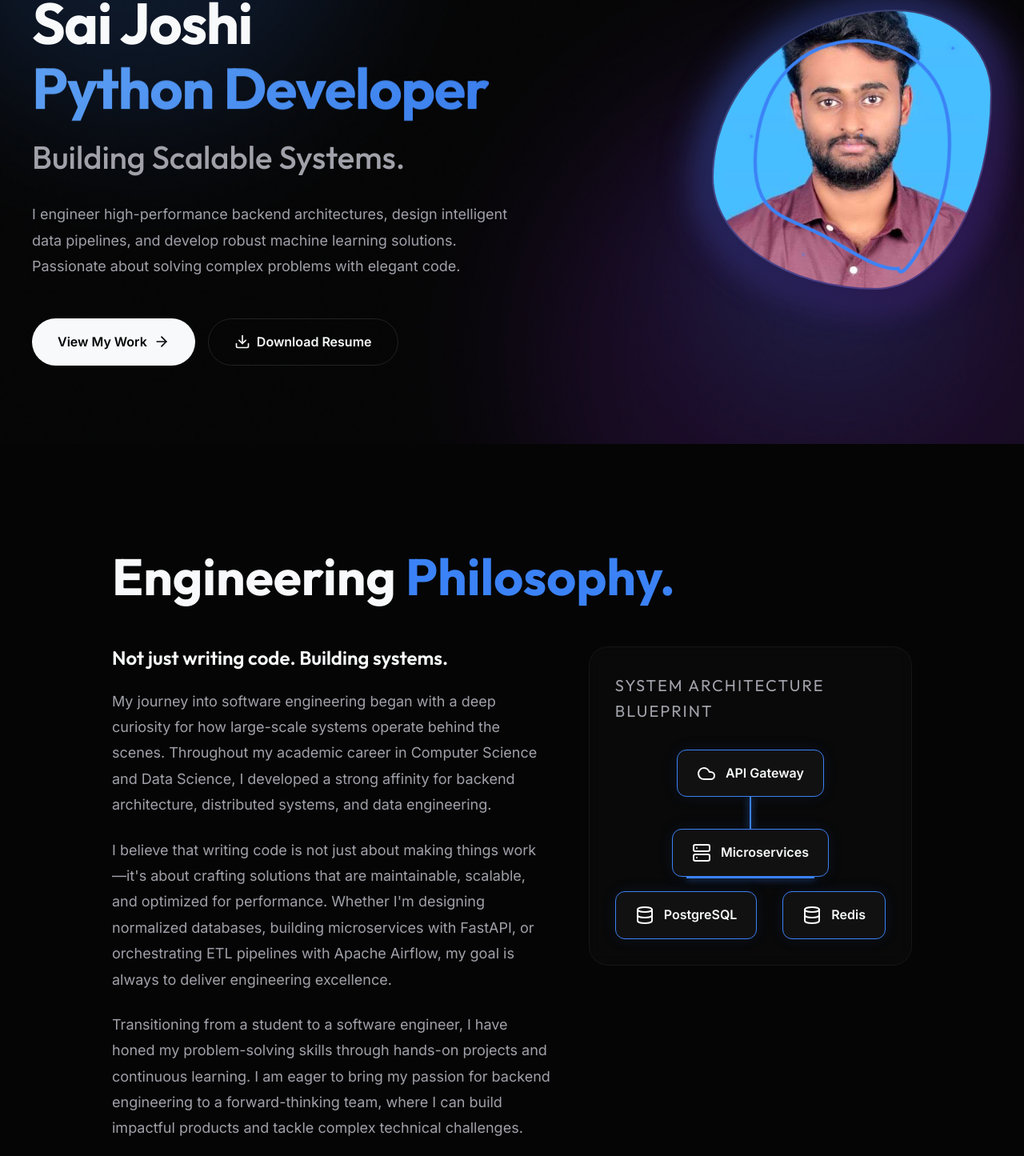
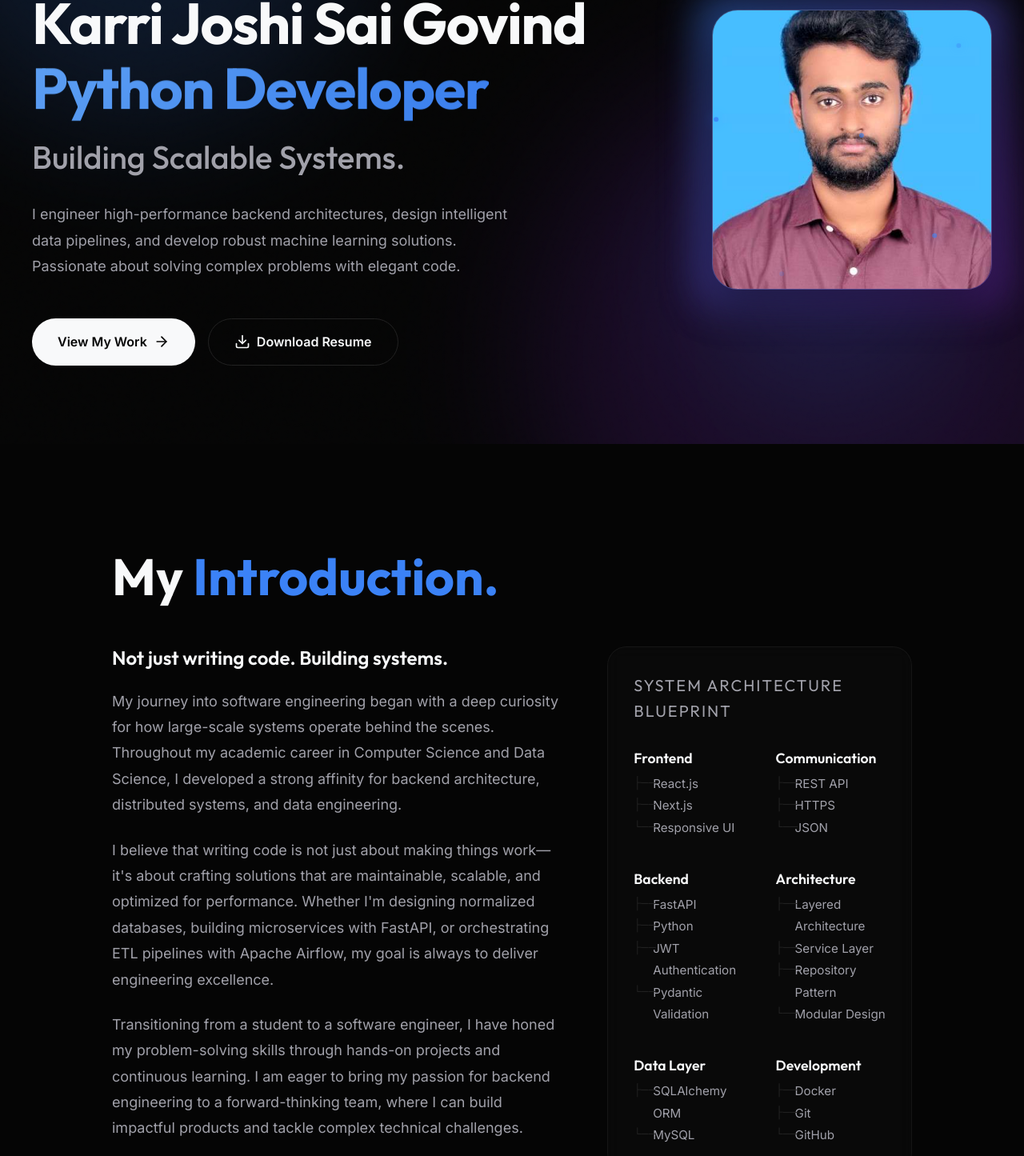
Before and after one commit to KJoshiSaiGovind/portfolio-website, a Next.js app: page / in a window 1280 px wide. Shown: the part 245-1690 px from the top of the page at 80% size. Built offline with nearby package versions, Linux system fonts and the light colour scheme.

Commit message:
fix: update hero styling, about tree, and contact info

```diff
--- a/sections/About.module.css
+++ b/sections/About.module.css
@@ -96,68 +96,57 @@
   letter-spacing: 2px;
 }
 
-.archDiagram {
-  display: flex;
-  flex-direction: column;
-  align-items: center;
+.treeDiagram {
+  display: grid;
+  grid-template-columns: repeat(2, 1fr);
+  gap: 2.5rem;
   width: 100%;
 }
 
-.node {
-  background: var(--surface);
-  border: 1px solid var(--accent);
-  padding: 1rem 1.5rem;
-  border-radius: 0.75rem;
+.treeSection {
   display: flex;
-  align-items: center;
-  gap: 0.75rem;
-  font-weight: 600;
-  color: var(--primary);
-  box-shadow: 0 0 20px rgba(59, 130, 246, 0.1);
-  position: relative;
-  z-index: 2;
+  flex-direction: column;
 }
 
-.line {
-  width: 2px;
-  background: var(--accent);
-  box-shadow: 0 0 10px var(--accent);
-  z-index: 1;
-}
-
-.branch {
-  display: flex;
-  justify-content: center;
-  width: 160px;
+.treeRoot {
+  font-size: 1.1rem;
+  color: var(--primary);
+  margin-bottom: 0.5rem;
+  font-family: var(--font-heading);
   position: relative;
 }
 
-.branchLine {
-  height: 2px;
-  background: var(--accent);
-  box-shadow: 0 0 10px var(--accent);
+.treeList {
+  list-style: none;
+  padding: 0;
+  margin: 0;
+  position: relative;
 }
 
-.branchLine:first-child {
-  transform-origin: right center;
-}
-.branchLine:last-child {
-  transform-origin: left center;
+.treeList li {
+  position: relative;
+  padding-left: 1.5rem;
+  color: var(--secondary);
+  font-size: 0.95rem;
+  line-height: 1.8;
 }
 
-.dbNodes {
-  display: flex;
-  gap: 2rem;
-  margin-top: 1rem;
+.treeList li::before {
+  content: '├──';
+  position: absolute;
+  left: 0;
+  top: 0;
+  color: var(--border);
+  font-family: monospace;
+}
+
+.treeList li.lastNode::before {
+  content: '└──';
 }
 
 @media (max-width: 768px) {
-  .dbNodes {
-    flex-direction: column;
-    gap: 1rem;
-    margin-top: 2rem; /* Adjusted for mobile vertical stacking without complex branch lines */
-  }
-  .branch {
-    display: none;
+  .treeDiagram {
+    grid-template-columns: 1fr;
+    gap: 1.5rem;
   }
 }
--- a/sections/About.tsx
+++ b/sections/About.tsx
@@ -13,7 +13,7 @@ export default function About() {
       <div className={styles.container}>
         <FadeIn>
           <h2 className={styles.sectionTitle}>
-            Engineering <span>Philosophy.</span>
+            My <span>Introduction.</span>
           </h2>
         </FadeIn>
 
@@ -45,25 +45,60 @@ export default function About() {
           <FadeIn delay={0.5} direction="up">
             <div className={styles.architectureWrapper}>
               <div className={styles.archTitle}>System Architecture Blueprint</div>
-              <div className={styles.archDiagram}>
-                <motion.div className={styles.node} whileHover={{ scale: 1.05 }}>
-                  <Cloud size={24} /> API Gateway
-                </motion.div>
-                <motion.div className={styles.line} initial={{ height: 0 }} whileInView={{ height: 40 }} viewport={{ once: true }} transition={{ duration: 1 }} />
-                <motion.div className={styles.node} whileHover={{ scale: 1.05 }}>
-                  <Server size={24} /> Microservices
-                </motion.div>
-                <div className={styles.branch}>
-                  <motion.div className={styles.branchLine} initial={{ width: 0 }} whileInView={{ width: 80 }} viewport={{ once: true }} transition={{ delay: 1, duration: 1 }} />
-                  <motion.div className={styles.branchLine} initial={{ width: 0 }} whileInView={{ width: 80 }} viewport={{ once: true }} transition={{ delay: 1, duration: 1 }} />
+              <div className={styles.treeDiagram}>
+                <div className={styles.treeSection}>
+                  <h4 className={styles.treeRoot}>Frontend</h4>
+                  <ul className={styles.treeList}>
+                    <li>React.js</li>
+                    <li>Next.js</li>
+                    <li className={styles.lastNode}>Responsive UI</li>
+                  </ul>
                 </div>
-                <div className={styles.dbNodes}>
-                  <motion.div className={styles.node} whileHover={{ scale: 1.05 }}>
-                    <Database size={24} /> PostgreSQL
-                  </motion.div>
-                  <motion.div className={styles.node} whileHover={{ scale: 1.05 }}>
-                    <Database size={24} /> Redis
-                  </motion.div>
+
+                <div className={styles.treeSection}>
+                  <h4 className={styles.treeRoot}>Communication</h4>
+                  <ul className={styles.treeList}>
+                    <li>REST API</li>
+                    <li>HTTPS</li>
+                    <li className={styles.lastNode}>JSON</li>
+                  </ul>
+                </div>
+
+                <div className={styles.treeSection}>
+                  <h4 className={styles.treeRoot}>Backend</h4>
+                  <ul className={styles.treeList}>
+                    <li>FastAPI</li>
+                    <li>Python</li>
+                    <li>JWT Authentication</li>
+                    <li className={styles.lastNode}>Pydantic Validation</li>
+                  </ul>
+                </div>
+
+                <div className={styles.treeSection}>
+                  <h4 className={styles.treeRoot}>Architecture</h4>
+                  <ul className={styles.treeList}>
+                    <li>Layered Architecture</li>
+                    <li>Service Layer</li>
+                    <li>Repository Pattern</li>
+                    <li className={styles.lastNode}>Modular Design</li>
+                  </ul>
+                </div>
+
+                <div className={styles.treeSection}>
+                  <h4 className={styles.treeRoot}>Data Layer</h4>
+                  <ul className={styles.treeList}>
+                    <li>SQLAlchemy ORM</li>
+                    <li className={styles.lastNode}>MySQL</li>
+                  </ul>
+                </div>
+
+                <div className={styles.treeSection}>
+                  <h4 className={styles.treeRoot}>Development</h4>
+                  <ul className={styles.treeList}>
+                    <li>Docker</li>
+                    <li>Git</li>
+                    <li className={styles.lastNode}>GitHub</li>
+                  </ul>
                 </div>
               </div>
             </div>
--- a/sections/Contact.tsx
+++ b/sections/Contact.tsx
@@ -61,14 +61,7 @@ export default function Contact() {
                   <MapPin className={styles.infoIcon} size={24} />
                   <div>
                     <h4>Location</h4>
-                    <p>Remote / Global</p>
-                  </div>
-                </div>
-                <div className={styles.infoItem}>
-                  <Clock className={styles.infoIcon} size={24} />
-                  <div>
-                    <h4>Timezone</h4>
-                    <p>IST (GMT+5:30)</p>
+                    <p>Visakhapatnam, India</p>
                   </div>
                 </div>
                 <div className={styles.infoItem}>
--- a/sections/Hero.module.css
+++ b/sections/Hero.module.css
@@ -77,53 +77,35 @@
 
 .profilePic {
   object-fit: cover;
-  border: 2px solid rgba(255, 255, 255, 0.1);
-  animation: liquidMorph 8s ease-in-out infinite;
-  box-shadow: 0 10px 40px rgba(0, 0, 0, 0.5);
+  border-radius: 2rem;
+  border: 1px solid rgba(255, 255, 255, 0.15);
+  box-shadow: 0 20px 50px rgba(0, 0, 0, 0.5), inset 0 0 0 1px rgba(255, 255, 255, 0.1);
   position: relative;
   z-index: 2;
+  transition: transform 0.3s ease, box-shadow 0.3s ease;
 }
 
-.blobBorder {
-  position: absolute;
-  top: 50%;
-  left: 50%;
-  transform: translate(-50%, -50%);
-  width: 120%;
-  height: 120%;
-  animation: rotateSlow 20s linear infinite;
-  z-index: 3;
-  pointer-events: none;
+.profileWrapper:hover .profilePic {
+  transform: translateY(-10px) scale(1.02);
+  box-shadow: 0 30px 60px rgba(0, 0, 0, 0.6), inset 0 0 0 1px rgba(255, 255, 255, 0.2);
+  border-color: rgba(59, 130, 246, 0.4);
 }
 
 .particle {
   position: absolute;
-  width: 4px;
-  height: 4px;
+  width: 6px;
+  height: 6px;
   background: var(--accent);
   border-radius: 50%;
   z-index: 4;
-  box-shadow: 0 0 10px var(--accent);
+  box-shadow: 0 0 15px var(--accent);
 }
 
-.particle:nth-child(1) { top: 10%; left: 20%; }
-.particle:nth-child(2) { top: 80%; left: 80%; }
-.particle:nth-child(3) { top: 50%; left: 10%; }
-.particle:nth-child(4) { top: 20%; left: 90%; }
-.particle:nth-child(5) { top: 90%; left: 30%; }
-
-@keyframes rotateSlow {
-  0% { transform: translate(-50%, -50%) rotate(0deg); }
-  100% { transform: translate(-50%, -50%) rotate(360deg); }
-}
-
-@keyframes liquidMorph {
-  0% { border-radius: 60% 40% 30% 70% / 60% 30% 70% 40%; }
-  25% { border-radius: 40% 60% 70% 30% / 40% 40% 60% 50%; }
-  50% { border-radius: 50% 50% 30% 70% / 30% 60% 40% 60%; }
-  75% { border-radius: 70% 30% 50% 50% / 60% 30% 70% 40%; }
-  100% { border-radius: 60% 40% 30% 70% / 60% 30% 70% 40%; }
-}
+.particle:nth-child(1) { top: 5%; left: 15%; }
+.particle:nth-child(2) { top: 85%; left: 75%; }
+.particle:nth-child(3) { top: 45%; left: 5%; }
+.particle:nth-child(4) { top: 15%; left: 85%; }
+.particle:nth-child(5) { top: 95%; left: 25%; }
 
 .title {
   font-size: clamp(2.5rem, 6vw, 4.5rem);
--- a/sections/Hero.tsx
+++ b/sections/Hero.tsx
@@ -46,7 +46,7 @@ export default function Hero() {
 
           <FadeIn delay={0.2}>
             <h1 className={styles.title}>
-              Sai Joshi <br />
+              Karri Joshi Sai Govind <br />
               <div className={styles.roleWrapper}>
                 <AnimatePresence mode="wait">
                   <motion.span
@@ -95,9 +95,6 @@ export default function Hero() {
             style={{ x: parallaxX, y: parallaxY }}
           >
             <div className={styles.imageGlow} />
-            <svg className={styles.blobBorder} viewBox="0 0 200 200" xmlns="http://www.w3.org/2000/svg">
-              <path fill="none" stroke="var(--accent)" strokeWidth="2" d="M42.7,-62.9C50.9,-52.8,49.8,-32.1,51.8,-15.5C53.8,1.2,59,13.7,55,24.8C51,35.9,37.8,45.5,23.3,51.9C8.8,58.3,-7.1,61.4,-22,57.5C-37,53.7,-50.9,42.9,-58.5,28.8C-66.2,14.6,-67.7,-2.9,-61.7,-17.1C-55.7,-31.3,-42.2,-42.3,-29,-50.2C-15.8,-58.1,-2.9,-63,14,-65.4C30.9,-67.9,47.8,-67.9,42.7,-62.9Z" transform="translate(100 100)" />
-            </svg>
             {[...Array(5)].map((_, i) => (
               <motion.div
                 key={i}
```
